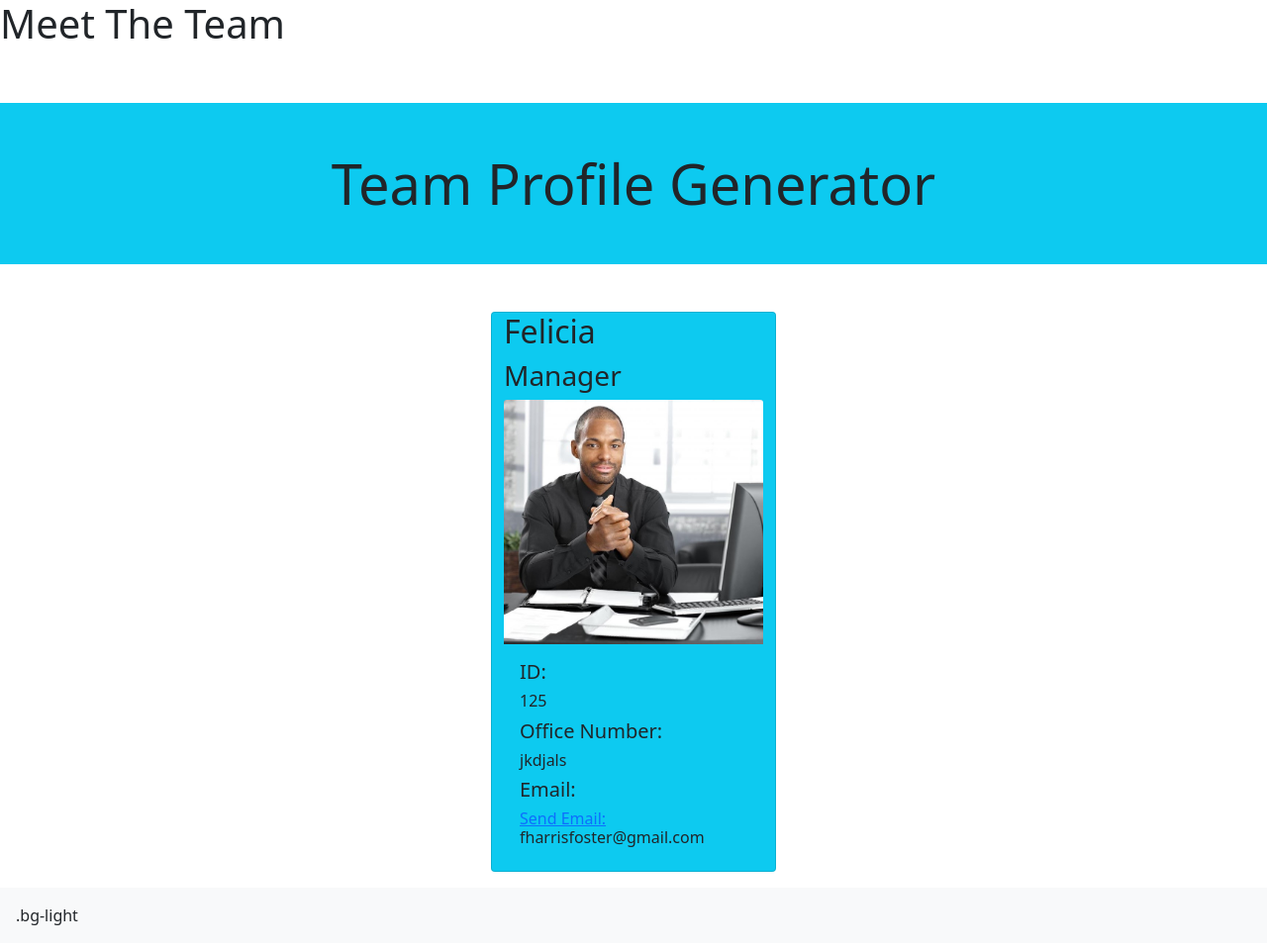
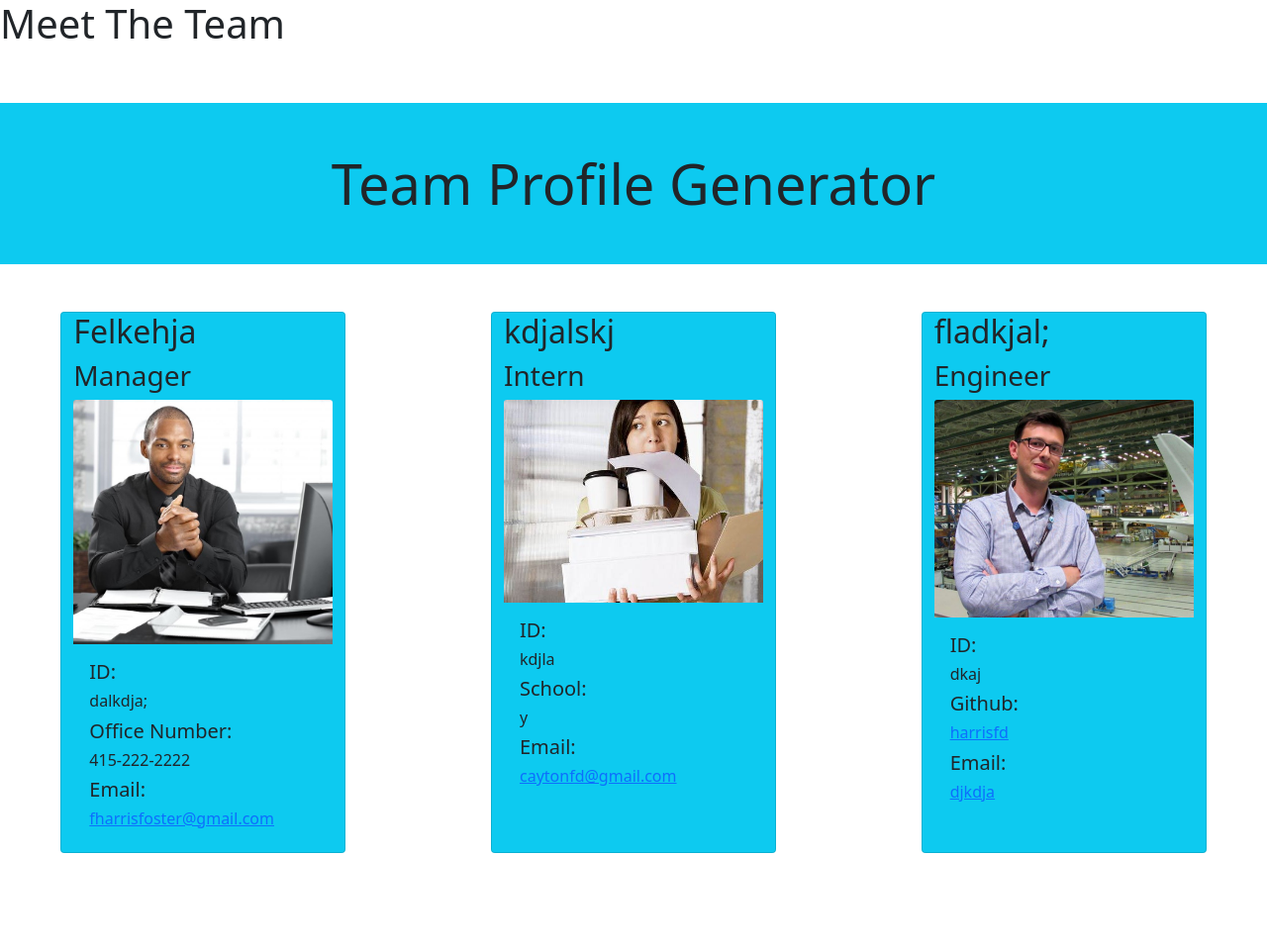
Before and after one commit to harrisfd/teamprofilefdh, a website: page dist/index.html in a window 1280 px wide. Shown: the whole page at 99% size. After the commit the page ends 878 px from the top, so only its background shows below. Drawn offline with nearby package versions, Linux system fonts and the light colour scheme.

Commit message:
revised test files

```diff
--- a/dist/index.html
+++ b/dist/index.html
@@ -17,7 +17,7 @@
     <div class="row">
         <div class="col-12 text-center bg-info my-5 py-5 display-4 text-Black">Team Profile Generator</div>
     </div>
-    <div class="row" id="cards">
+       <div class="row" id="cards">
 
 
     </div>
@@ -25,16 +25,32 @@
 
 </div>
     <div class="card mx-auto text-dark bg-info mb-3" style="width: 18rem;">
-                <h2>Felicia	</h2>
+                <h2>Felkehja</h2>
                 <h3>Manager</h3>
                 <img src="../Images/Manager.jpg" class="card-img-top" alt="...">
                 <div class="card-body">
-                <h5>ID:<h5><h6 class="card-title">125</h6>
-                <h5>Office Number:<h5><h6 class="card-title">jkdjals</h6>
-                  <h5>Email:<h5><h6 class="card-title"><a href="mailto:fharrisfoster@gmail.com">Send Email: </a>fharrisfoster@gmail.com</h6>
+                <h5>ID:<h5><h6 class="card-title">dalkdja;</h6>
+                <h5>Office Number:<h5><h6 class="card-title">415-222-2222</h6>
+                  <h5>Email:<h5><h6 class="card-title"><a href="mailto:fharrisfoster@gmail.com">fharrisfoster@gmail.com </a></h6>
+                </div>
+                </div><div class="card mx-auto text-dark bg-info mb-3" style="width: 18rem;">
+<h2>kdjalskj</h2>
+<h3>Intern</h3>
+<img src="../Images/Intern.jpg" class="card-img-top" alt="...">
+<div class="card-body">
+<h5>ID:<h5><h6 class="card-title">kdjla</h6>
+<h5>School:<h5><h6 class="card-title">y</h6>
+<h5>Email:<h5><h6 class="card-title"><a href="mailto:caytonfd@gmail.com">caytonfd@gmail.com</a></h6>
+</div>
+</div><div class="card mx-auto text-dark bg-info mb-3" style="width: 18rem;">
+                <h2>fladkjal;</h2>
+                <h3>Engineer</h3>
+                <img src="../Images/Engineer.jpg" class="card-img-top" alt="...">
+                <div class="card-body">
+                <h5>ID:<h5> <h6 class="card-title">dkaj</h6>
+                <h5>Github:<h5><h6 class="card-title"> <a href="http://www.github.com/harrisfd">harrisfd</a></h6>
+                <h5>Email:<h5><h6 class="card-title"><a href="mailto:djkdja">djkdja </a></h6>
                 </div>
                 </div></div>
-
-    <div class="p-3 mb-2 bg-light text-dark">.bg-light</div>
     </body>
     </html>
```
